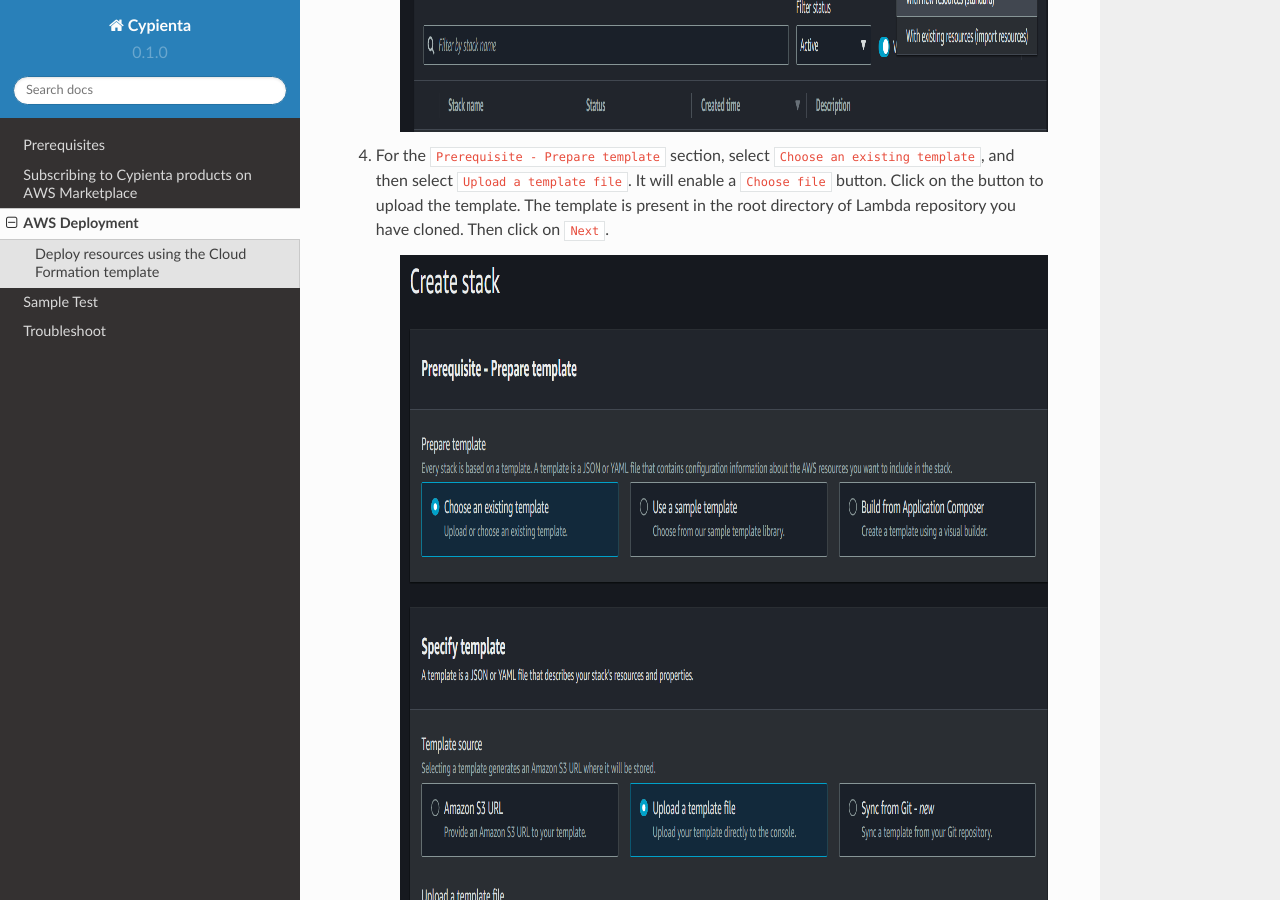
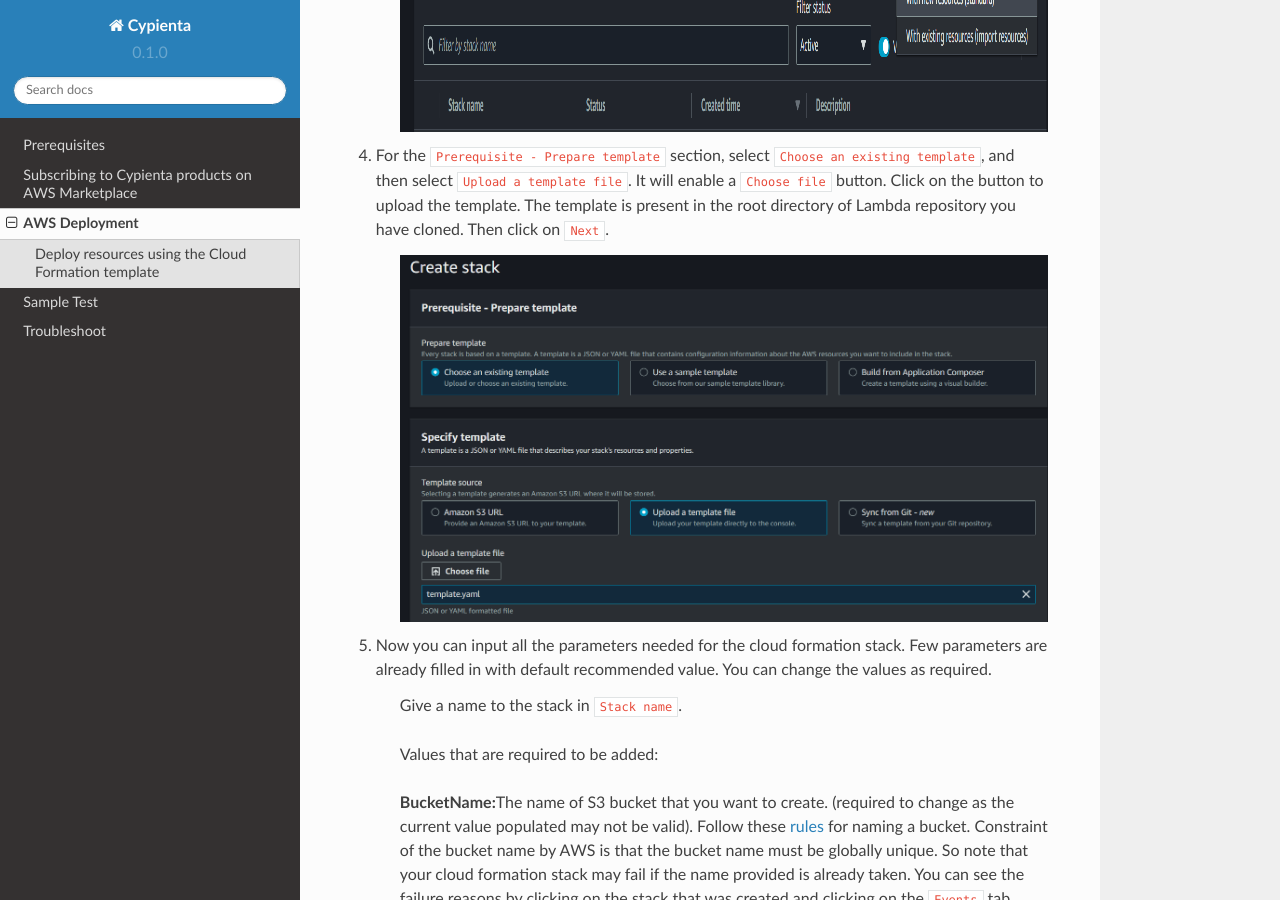
Before and after one commit to cypienta/docs, a Sphinx documentation site: the page built from docs/source/deploy.rst, in a window 1280 px wide and 900 px high, scrolled down 649 px. Built offline with Sphinx 7.4.7 and the Read the Docs theme 2.0.0, drawn with Linux system fonts in a browser that asks for light colours.

Commit message:
AWS documentation

```diff
--- a/docs/source/deploy.rst
+++ b/docs/source/deploy.rst
@@ -28,9 +28,6 @@ Deploy resources using the Cloud Formation template
 
     .. image:: resources/upload_template_file.png
         :alt: Subscribe to technique detector
-        :width: 1392px
-        :height: 789px
-        :scale: 100%
         :align: center
 
 5. Now you can input all the parameters needed for the cloud formation stack. Few parameters are already filled in with default recommended value. You can change the values as required.
```
